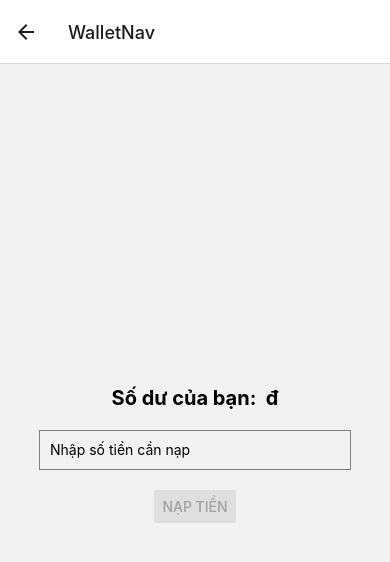
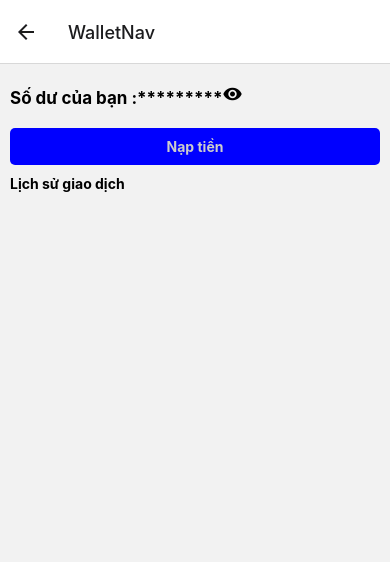
Before and after one commit to unclebonn/MMA_Birthday_Mobile, a React Native app in the folder BirthdayMoBile/: screen /WalletNav in a window 390 px wide. Shown: the top 562 px of the page. Built offline with nearby package versions, Linux system fonts and the light colour scheme; no server answers.

Commit message:
up_to_fix1

```diff
--- a/BirthdayMoBile/App.tsx
+++ b/BirthdayMoBile/App.tsx
@@ -17,6 +17,8 @@ import React from 'react';
 import LoginScreen from './screen/LoginScreen';
 import RegisterScreen from './screen/RegisterScreen';
 import Wallet from './screen/User/Wallet/Wallet';
+import TransactionHistoryScreen from './screen/User/Wallet/TransactionHistoryScreen';
+
 import { getData, logout } from './utils/asyncStorage';
 import RestrictionScreen from './screen/RestrictionScreen';
 const navigationRef = createRef<NavigationContainerRef<string>>()
@@ -132,12 +134,22 @@ export default function App() {
     )
   };
 
+
   const WalletNav = () => {
     return (
       <Stack.Navigator screenOptions={{
         headerShown: false,
       }}>
         <Stack.Screen name="Wallet" component={Wallet} />
+      </Stack.Navigator>
+    )
+  };
+  const TransactionHistoryScreenNav = () => {
+    return (
+      <Stack.Navigator screenOptions={{
+        headerShown: false,
+      }}>
+        <Stack.Screen name="TransactionHistoryScreen" component={TransactionHistoryScreen} />
       </Stack.Navigator>
     )
   };
@@ -188,6 +200,8 @@ export default function App() {
         drawerContent={(props) => <CustomDrawerContent {...props} nav={nav} />}
       >
         <Drawer.Screen name='Home' component={TabNav} />
+        <Drawer.Screen name='TransactionHistory' component={TransactionHistoryScreen} />
+
       </Drawer.Navigator>
     )
   }
@@ -252,6 +266,9 @@ export default function App() {
             <Stack.Screen name='RoomSearchNav' component={RoomSearchNav} />
             <Stack.Screen name='RoomDetailNav' component={RoomDetailNav} />
             <Stack.Screen name='WalletNav' component={WalletNav} />
+            <Stack.Screen name='TransactionHistoryScreenNav' component={TransactionHistoryScreenNav} />
+
+
 
 
           </Stack.Navigator>
--- a/BirthdayMoBile/package.json
+++ b/BirthdayMoBile/package.json
@@ -27,7 +27,8 @@
     "react-native-safe-area-context": "4.8.2",
     "react-native-screens": "~3.29.0",
     "react-native-vector-icons": "^10.0.3",
-    "react-native-webview": "^13.8.6",
+    "react-native-webview": "^13.6.4",
+    "version": "^0.1.2",
     "zustand": "^4.5.2"
   },
   "devDependencies": {
--- /dev/null
+++ b/BirthdayMoBile/screen/User/Wallet/TransactionHistoryScreen.tsx
@@ -0,0 +1,91 @@
+import React, { useState, useEffect } from 'react';
+import { View, Text, ActivityIndicator, StyleSheet, ScrollView } from 'react-native';
+import axios from 'axios';
+import Icon from 'react-native-vector-icons/MaterialIcons';
+
+const TransactionHistoryScreen = () => {
+  const [transactions, setTransactions] = useState([]);
+  const [loading, setLoading] = useState(true);
+
+  useEffect(() => {
+    const fetchTransactions = async () => {
+      try {
+        const response = await axios.get('https://party-renting-platform-aa30573d1765.herokuapp.com/api/transactions');
+        setTransactions(response.data);
+      } catch (error) {
+        console.error('Error fetching transactions:', error);
+      } finally {
+        setLoading(false);
+      }
+    };
+
+    fetchTransactions();
+  }, []);
+
+  const sortedTransactions = transactions.sort((a, b) => new Date(b.createdAt) - new Date(a.createdAt));
+
+  const formatDate = (dateString) => {
+    const date = new Date(dateString);
+    return `${date.getDate()}/${date.getMonth() + 1}/${date.getFullYear()} ${date.getHours()}:${date.getMinutes()}`;
+  };
+
+  return (
+    <View style={styles.container}>
+      {loading ? (
+        <ActivityIndicator size="large" color="#0000ff" />
+      ) : (
+        <ScrollView
+
+        showsVerticalScrollIndicator={false}
+        showsHorizontalScrollIndicator={false}
+      style={styles.transactionContainer}>
+          {sortedTransactions.map((transaction, index) => (
+            <View key={index} style={styles.transactionWrapper}>
+              <View style={styles.transactionItem}>
+                {transaction.status === 'SUCCESS' && (
+                  <View style={styles.transactionIcon}>
+                    <Icon name="check-circle" size={24} color="green" />
+                  </View>
+                )}
+                <View style={styles.transactionInfo}>
+                  <Text>{`Mã giao dịch: ${transaction.transactionNo}`}</Text>
+                  <Text>{`Số tiền: +${transaction.amount} đ`}</Text>
+                  <Text>{`Thời gian: ${formatDate(transaction.createdAt)}`}</Text>
+                </View>
+              </View>
+            </View>
+          ))}
+        </ScrollView>
+      )}
+    </View>
+  );
+};
+
+const styles = StyleSheet.create({
+  container: {
+    flex: 1,
+    alignItems: 'center',
+    justifyContent: 'center',
+  },
+  transactionContainer: {
+    flex: 1,
+    paddingHorizontal: 10,
+  },
+  transactionWrapper: {
+    marginBottom: 10,
+  },
+  transactionItem: {
+    flexDirection: 'row',
+    alignItems: 'center',
+    padding: 10,
+    borderWidth: 1,
+    borderColor: '#ccc',
+    borderRadius: 5,
+  },
+  transactionIcon: {
+    marginRight: 10,
+  },
+  transactionInfo: {},
+});
+
+export default TransactionHistoryScreen;
--- a/BirthdayMoBile/screen/User/Wallet/Wallet.tsx
+++ b/BirthdayMoBile/screen/User/Wallet/Wallet.tsx
@@ -1,14 +1,19 @@
 import React, { useState, useEffect } from 'react';
-import { View, Text, ActivityIndicator, StyleSheet, Button, TextInput, Alert } from 'react-native';
+import { View, Text, ActivityIndicator, StyleSheet, TextInput, Alert, ScrollView, TouchableOpacity } from 'react-native';
 import axios from 'axios';
+import { NavigationContainerRef } from '@react-navigation/native';
 import { WebView } from 'react-native-webview';
+import Icon from 'react-native-vector-icons/MaterialIcons';
 
-const Wallet = () => {
+const Wallet = ({ navigation }: { navigation: NavigationContainerRef }) => {
   const [balance, setBalance] = useState(null);
   const [loading, setLoading] = useState(true);
   const [paymentLoading, setPaymentLoading] = useState(false);
   const [amount, setAmount] = useState('');
   const [paymentUrl, setPaymentUrl] = useState(null);
+  const [showPayment, setShowPayment] = useState(false);
+  const [showBalance, setShowBalance] = useState(false);
+  const [disableButtons, setDisableButtons] = useState(false);
 
   useEffect(() => {
     const fetchBalance = async () => {
@@ -34,12 +39,12 @@ const Wallet = () => {
       };
 
       const response = await axios.post('https://party-renting-platform-aa30573d1765.herokuapp.com/api/vnpay/payment', paymentData);
-      console.log('Payment response 1 :', response.data);
+      setPaymentUrl(response.data);
+      // console.log(paymentUrl);
 
-        setPaymentUrl(response.data);
-        console.log('Payment response 2:', paymentUrl);
-
-
+      setShowPayment(false);
+      setShowBalance(false);
+      setDisableButtons(true);
     } catch (error) {
       console.error('Error making payment:', error);
       Alert.alert('Thông báo', 'Có lỗi xảy ra khi tạo yêu cầu thanh toán');
@@ -53,13 +58,48 @@ const Wallet = () => {
     return balance.toString().replace(/\B(?=(\d{3})+(?!\d))/g, ',');
   };
 
+  const navigateToTransactionHistory = () => {
+    navigation.navigate('TransactionHistoryScreenNav');
+  };
+
   return (
     <View style={styles.container}>
+      <ScrollView
+        style={styles.transactionContainer}
+        showsVerticalScrollIndicator={false}
+        showsHorizontalScrollIndicator={false}
+      >
         {loading ? (
           <ActivityIndicator size="large" color="#0000ff" />
         ) : (
           <>
-          <Text style={styles.balanceText}>Số dư của bạn: {formatBalance(balance)} đ</Text>
+            <TouchableOpacity onPress={() => setShowBalance(!showBalance)}>
+              <Text style={styles.balanceText}>Số dư của bạn :
+                {showBalance ? formatBalance(balance) + ' đ' : '*********'}
+                <Icon name={showBalance ? 'visibility-off' : 'visibility'} size={20} />
+              </Text>
+            </TouchableOpacity>
+            {!showPayment && (
+              <TouchableOpacity
+                style={[styles.customButton, disableButtons && { opacity: 0.5 }]}
+                onPress={() => setShowPayment(true)}
+                disabled={disableButtons}
+              >
+                <Text style={styles.buttonText}>Nạp tiền</Text>
+              </TouchableOpacity>
+            )}
+
+            {!showPayment && (
+              <TouchableOpacity
+                onPress={navigateToTransactionHistory}
+                style={[disableButtons && { display: 'none' }]}
+              >
+                <Text style={{fontWeight:'bold'}}>Lịch sử giao dịch</Text>
+              </TouchableOpacity>
+            )}
+
+            {showPayment && (
+              <>
                 <TextInput
                   style={styles.input}
                   value={amount}
@@ -67,17 +107,27 @@ const Wallet = () => {
                   placeholder="Nhập số tiền cần nạp"
                   keyboardType="numeric"
                 />
-          <Button title="Nạp tiền" onPress={handlePayment} disabled={paymentLoading || !amount} />
-          {console.log("payment 3",paymentUrl)}
+                <TouchableOpacity
+                  style={styles.customButton}
+                  onPress={handlePayment}
+                  disabled={paymentLoading || !amount}
+                >
+                  <Text style={styles.buttonText}>Nạp tiền qua ví VNPay</Text>
+                </TouchableOpacity>
+              </>
+            )}
 
             {paymentUrl && (
+              <ScrollView>
                 <WebView
                   source={{ uri: paymentUrl }}
-              style={{ flex: 1 }}
+                  style={{ width: 350, height: 1200 }}
                 />
+              </ScrollView>
             )}
           </>
         )}
+      </ScrollView>
     </View>
   );
 };
@@ -85,24 +135,44 @@ const Wallet = () => {
 const styles = StyleSheet.create({
   container: {
     flex: 1,
-    alignItems: 'center',
     justifyContent: 'center',
   },
 
   balanceText: {
-    fontSize: 20,
+    fontSize: 17,
     fontWeight: 'bold',
     marginBottom: 20,
+    marginTop: 20,
+    flexDirection: 'row',
+    alignItems: 'center',
   },
 
   input: {
     height: 40,
-    width: '80%',
+    width: '100%',
     borderColor: 'gray',
     borderWidth: 1,
     marginBottom: 20,
     paddingHorizontal: 10,
   },
+
+  transactionContainer: {
+    flex: 1,
+    paddingHorizontal: 10,
+  },
+
+  customButton: {
+    padding: 10,
+    borderRadius: 5,
+    marginBottom: 10,
+    backgroundColor: 'blue',
+  },
+
+  buttonText: {
+    fontWeight: 'bold',
+    textAlign: 'center',
+    color: '#ccc'
+  },
 });
 
 export default Wallet;
```
Also changed, not shown: 1 other file (tests, documents, lock files or other folders). Lines whose indentation alone changed are shown as unchanged.
